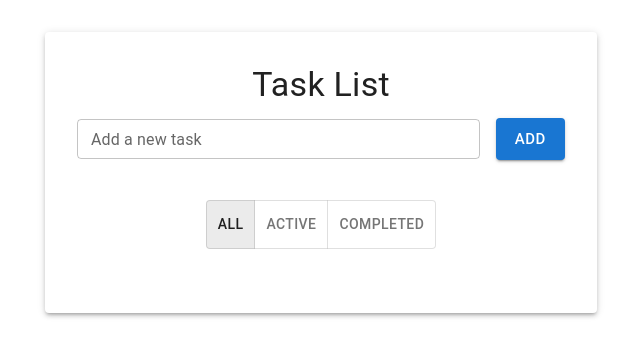
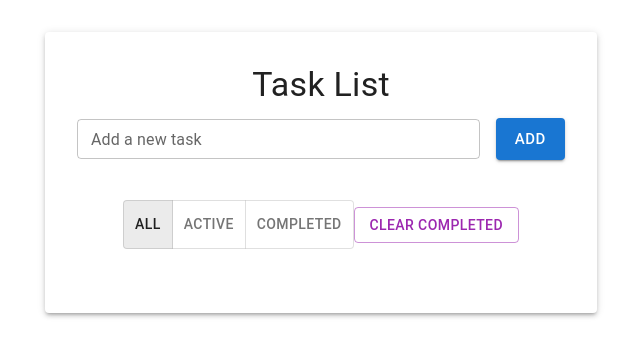
Before and after one commit to volkanb/task-list, a React (Create React App) app: page / in a window 1280 px wide. Shown: the top 356 px of the page, without its empty margins (319-959 px from the left). Built offline with nearby package versions, Linux system fonts and the light colour scheme.

Commit message:
Adds clear completed button

```diff
--- a/src/App.tsx
+++ b/src/App.tsx
@@ -1,5 +1,5 @@
 import React, { useState, useEffect } from "react";
-import { Container, Typography, Paper, ToggleButton, ToggleButtonGroup } from "@mui/material";
+import { Button, Container, Typography, Paper, ToggleButton, ToggleButtonGroup } from "@mui/material";
 import TaskInput from "./TaskInput";
 import TaskList from "./TaskList";
 
@@ -62,6 +62,10 @@ const App: React.FC = () => {
     );
   };
 
+  const handleClearCompleted = () => {
+    setTasks(tasks.filter((task) => !task.completed));
+  };
+
   const handleFilterChange = (
     event: React.MouseEvent<HTMLElement>,
     newFilter: "all" | "active" | "completed" | null
@@ -94,6 +98,9 @@ const App: React.FC = () => {
           <ToggleButton value="active">Active</ToggleButton>
           <ToggleButton value="completed">Completed</ToggleButton>
         </ToggleButtonGroup>
+        <Button variant="outlined" color="secondary" onClick={handleClearCompleted}>
+          Clear Completed
+        </Button>
         <TaskList
           tasks={filteredTasks}
           onToggleComplete={toggleTaskCompletion}
```
